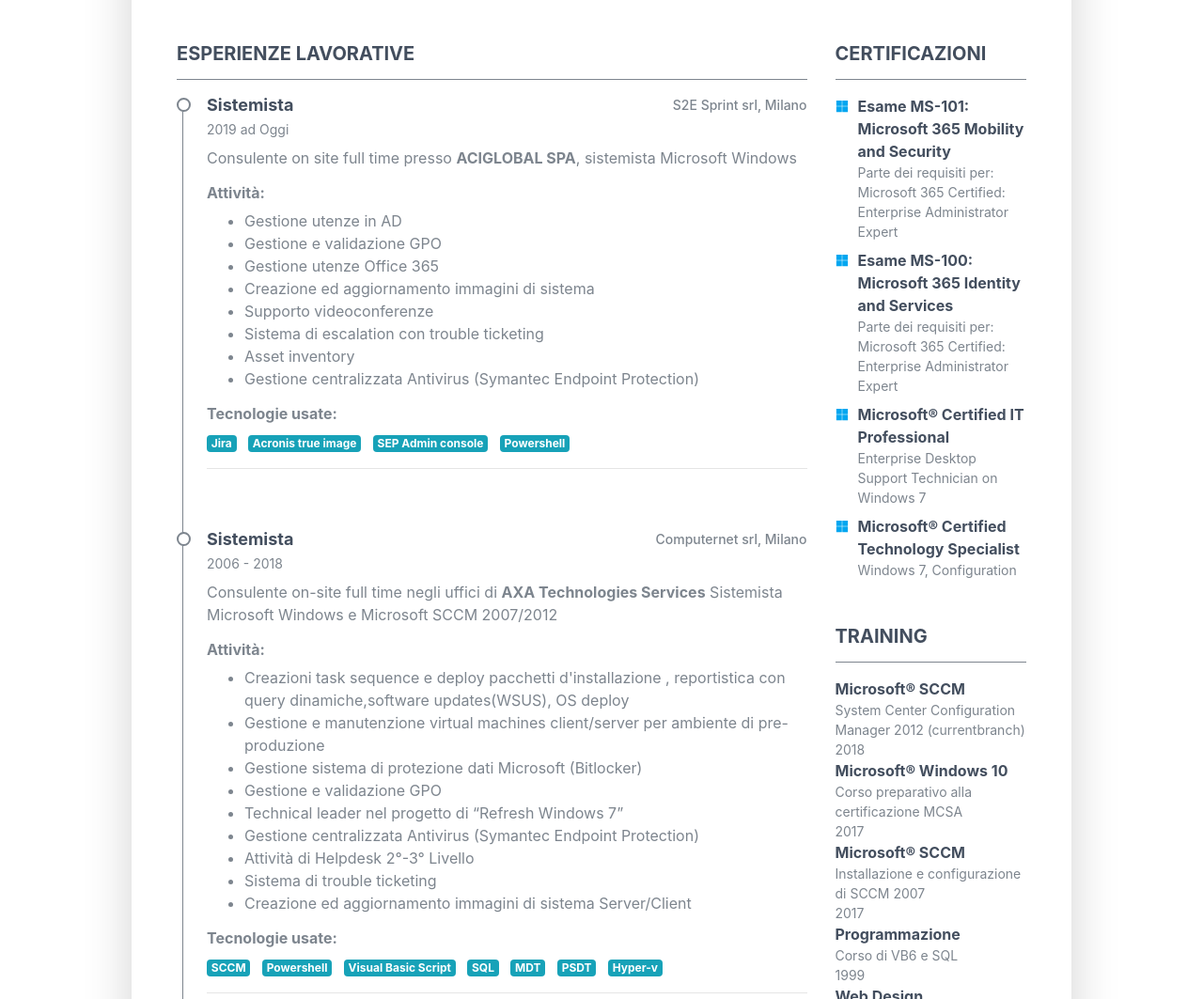
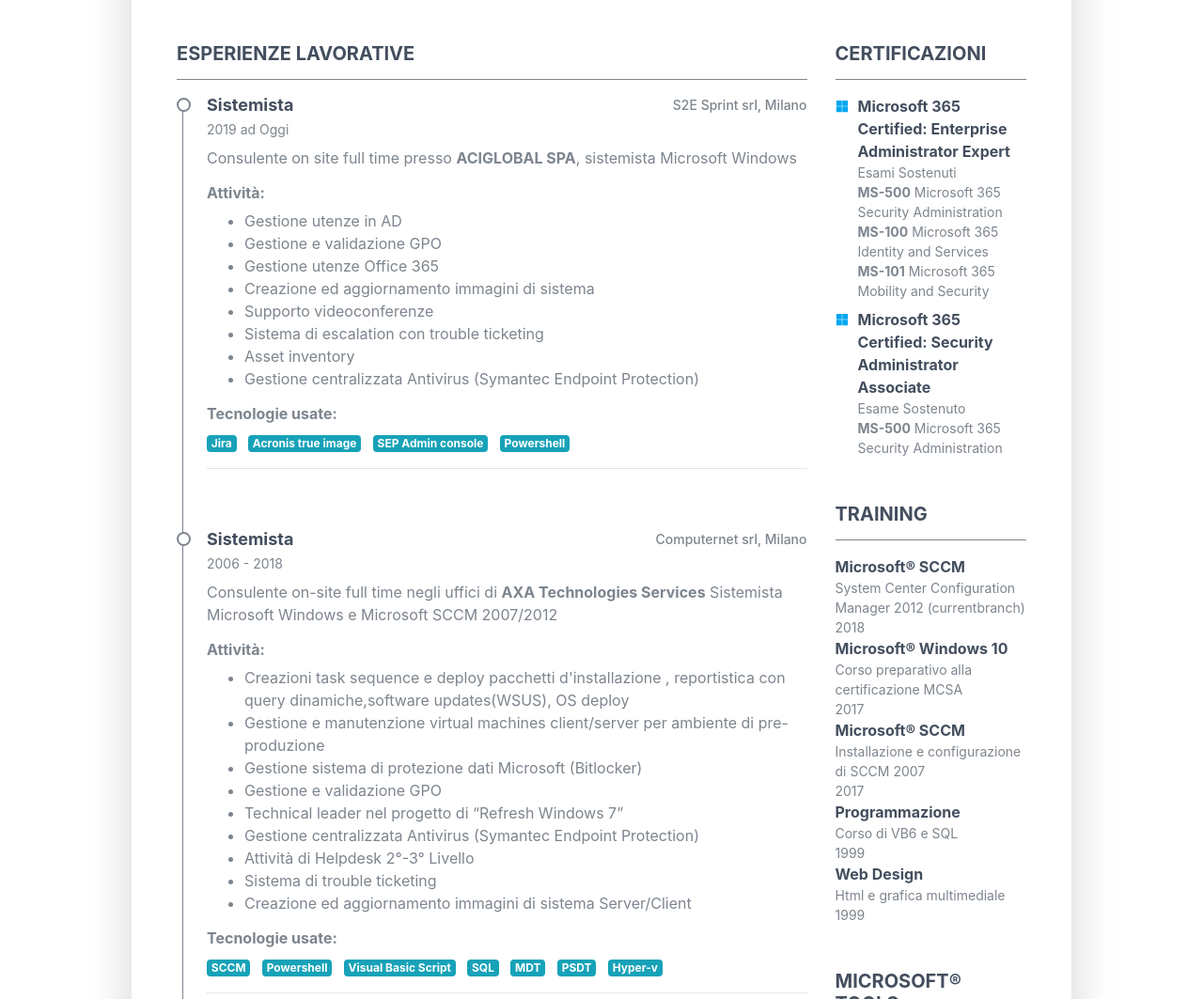
Before and after one commit to plaza73/LP, a plain HTML site: page index.html in a window 1280 px wide. Shown: the part 429-1492 px from the top of the page at 94% size. Drawn offline with nearby package versions, Linux system fonts and the light colour scheme.

Commit message:
Aggiunte 2 certificazioni MS

```diff
--- a/index.html
+++ b/index.html
@@ -23,10 +23,11 @@
 
 				    <div class="media-body p-4 d-flex flex-column flex-md-row mx-auto mx-lg-0">
 					    <div class="primary-info">
-						    <h1 class="name mt-0 mb-1 text-white text-uppercase text-uppercase">Lorenzo Palazzina</h1>
+						    <h1 class="name mt-0 mb-1 text-white text-uppercase text-uppercase">Lorenzo Palazzina  <img src=".\images\microsoft-365-certified-enterprise-administrator-expert.png" alt=""></h1>
 						    <div class="title mb-3">Sistemista Microsoft</div>
+
 						    <br>
-						    <br>
+
 							    <ul class= "list-unstyled">
 
 								    <li><i class="fas fa-mobile-alt mr-2" data-fa-transform="grow-6"></i>+39 3392254336	</li>
@@ -215,24 +216,23 @@
 							    <ul class="list-unstyled resume-awards-list">
 									 <li class="mb-2 pl-4 position-relative">
 								        <i class="resume-award-icon fab fa-microsoft position-absolute" data-fa-transform="shrink-2"></i>
-								        <div class="resume-award-name">Esame MS-101: Microsoft 365 Mobility and Security</div>
-								        <div class="resume-award-desc">Parte dei requisiti per: Microsoft 365 Certified: Enterprise Administrator Expert</div>
+								        <div class="resume-award-name"><a style="color: #434E5E !important;"" href="https://www.credly.com/badges/12accead-3d03-4872-b043-2501f397d356/public_url">Microsoft 365 Certified: Enterprise Administrator Expert</a></div>
+								        <div class="resume-award-desc">Esami Sostenuti <br>
+																						<b>MS-500</b> Microsoft 365 Security Administration <br>
+																						<b>MS-100</b> Microsoft 365 Identity and Services <br>
+																						<b>MS-101</b> Microsoft 365 Mobility and Security
+
+										</div>
 								    </li>
 								    <li class="mb-2 pl-4 position-relative">
 								        <i class="resume-award-icon fab fa-microsoft position-absolute" data-fa-transform="shrink-2"></i>
-								        <div class="resume-award-name">Esame MS-100: Microsoft 365 Identity and Services</div>
-								        <div class="resume-award-desc">Parte dei requisiti per: Microsoft 365 Certified: Enterprise Administrator Expert</div>
+								        <div class="resume-award-name"><a style="color: #434E5E !important;"" href="https://www.credly.com/badges/9a3728bf-5f6b-4d41-8a5b-81507ad364d1/public_url">Microsoft 365 Certified: Security Administrator Associate</a></div>
+								        <div class="resume-award-desc">Esame Sostenuto <br>
+																		<b>MS-500</b> Microsoft 365 Security Administration
+
+										</div>
 								    </li>
-									<li class="mb-2 pl-4 position-relative">
-								        <i class="resume-award-icon fab fa-microsoft position-absolute" data-fa-transform="shrink-2"></i>
-								        <div class="resume-award-name">Microsoft® Certified IT Professional</div>
-								        <div class="resume-award-desc">Enterprise Desktop Support Technician on Windows 7</div>
-								    </li>
-								    <li class="mb-0 pl-4 position-relative">
-								        <i class="resume-award-icon fab fa-microsoft position-absolute" data-fa-transform="shrink-2"></i>
-								        <div class="resume-award-name">Microsoft® Certified Technology Specialist</div>
-								        <div class="resume-award-desc">Windows 7, Configuration</div>
-								    </li>
+
 							    </ul>
 						    </div>
 					    </section>
```
Also changed, not shown: images/microsoft-365-certified-enterprise-administrator-expert.png (added).
